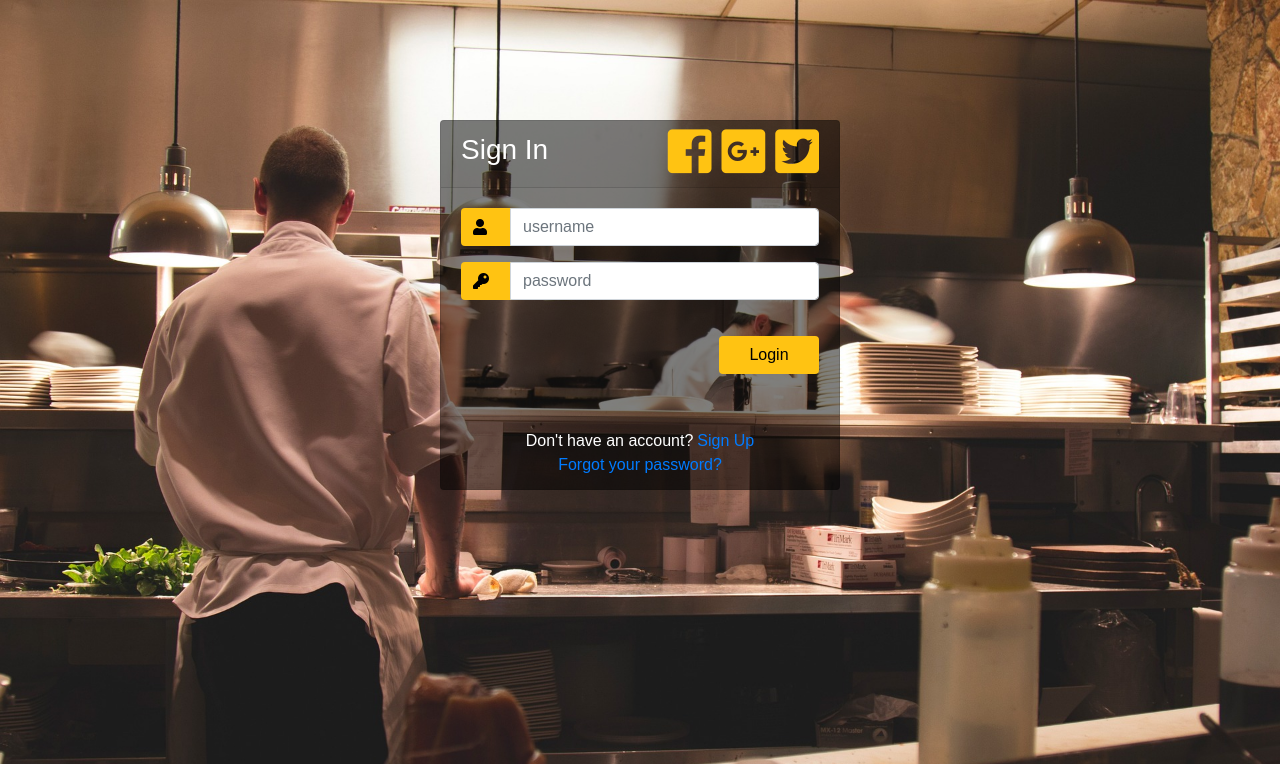
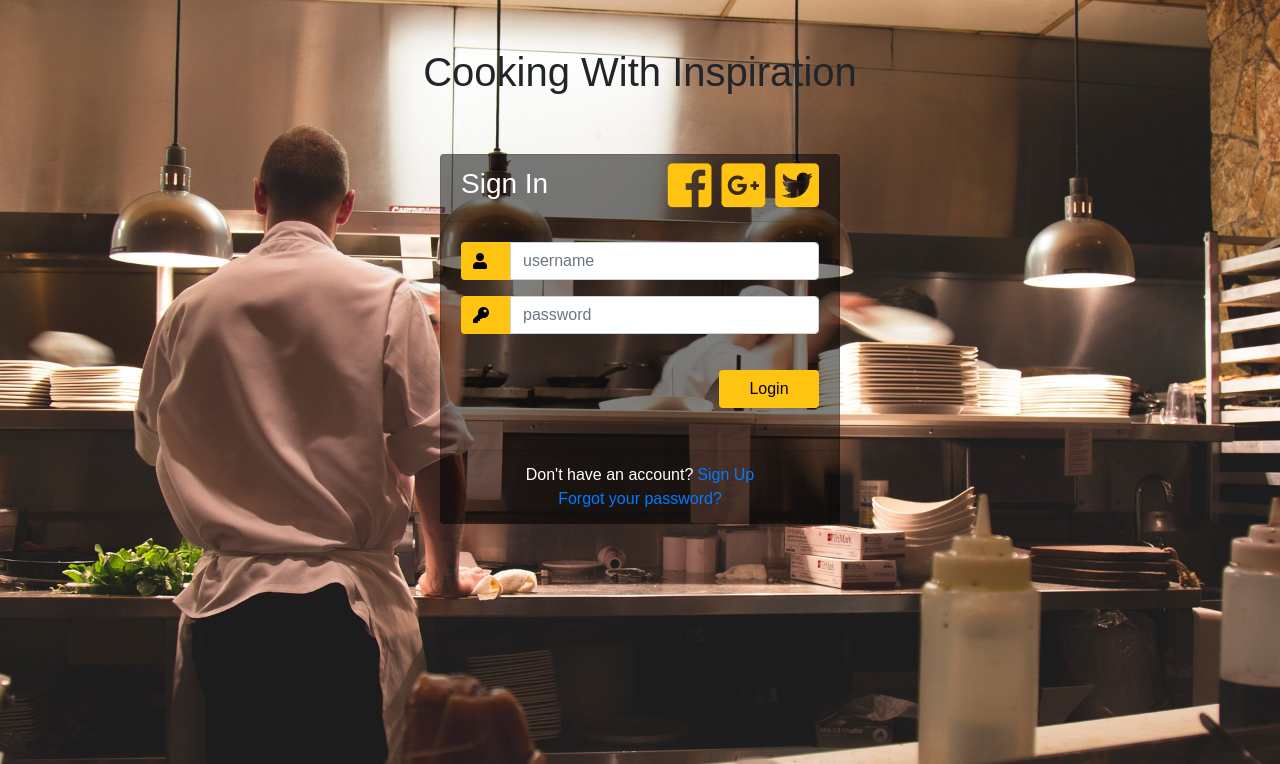
Before and after one commit to U-Ra-All/restaurant_kitchen_service, a Django app: page /accounts/login/ in a window 1280 px wide. Shown: the top 764 px of the page. Run offline with Django 4.2, Linux system fonts and the light colour scheme; some libraries are stand-ins or nearby versions.

Commit message:
Add the title to login page

```diff
--- a/static/css/styles.css
+++ b/static/css/styles.css
@@ -24,7 +24,7 @@ body {
 
 .card{
     height: 370px;
-    margin-top: 100px;
+    margin-top: 50px;
     margin-bottom: auto;
     width: 400px;
     background-color: rgba(0,0,0,0.5) !important;
--- a/templates/registration/logged_out.html
+++ b/templates/registration/logged_out.html
@@ -15,6 +15,7 @@
 	<link rel="stylesheet" href="{% static 'css/styles.css' %}">
 </head>
   <body class="background">
+    <h1 class="d-flex justify-content-center mt-5">Cooking With Inspiration</h1>
     <div class="container">
       <div class="d-flex justify-content-center h-100">
         <div class="card">
--- a/templates/registration/login.html
+++ b/templates/registration/login.html
@@ -15,6 +15,7 @@
 	<link rel="stylesheet" href="{% static 'css/styles.css' %}">
 </head>
   <body class="background">
+    <h1 class="d-flex justify-content-center mt-5">Cooking With Inspiration</h1>
     <div class="container">
       <div class="d-flex justify-content-center h-100">
         <div class="card">
```
Also changed, not shown: db.sqlite3. Lines whose indentation alone changed are shown as unchanged.
